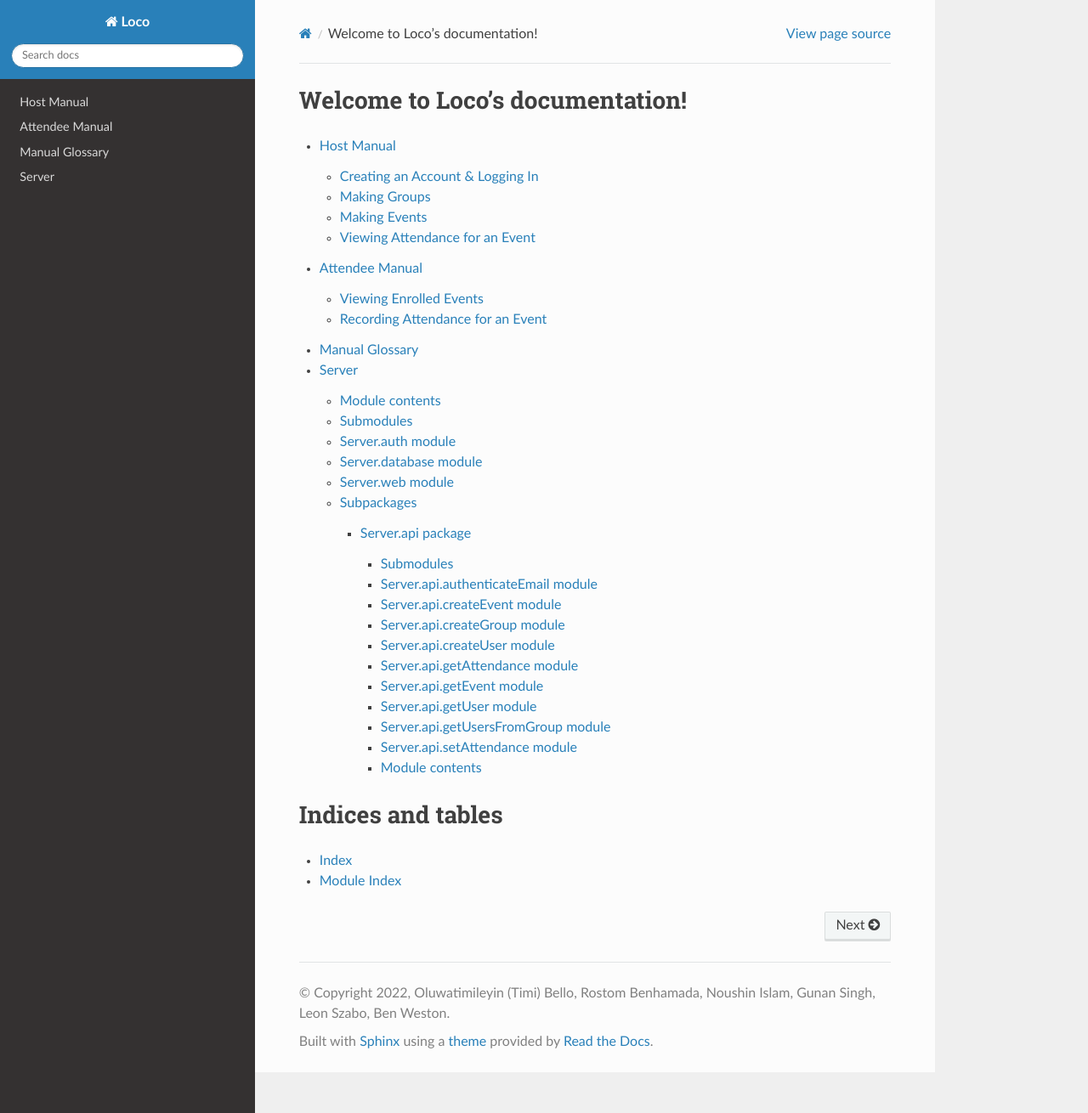
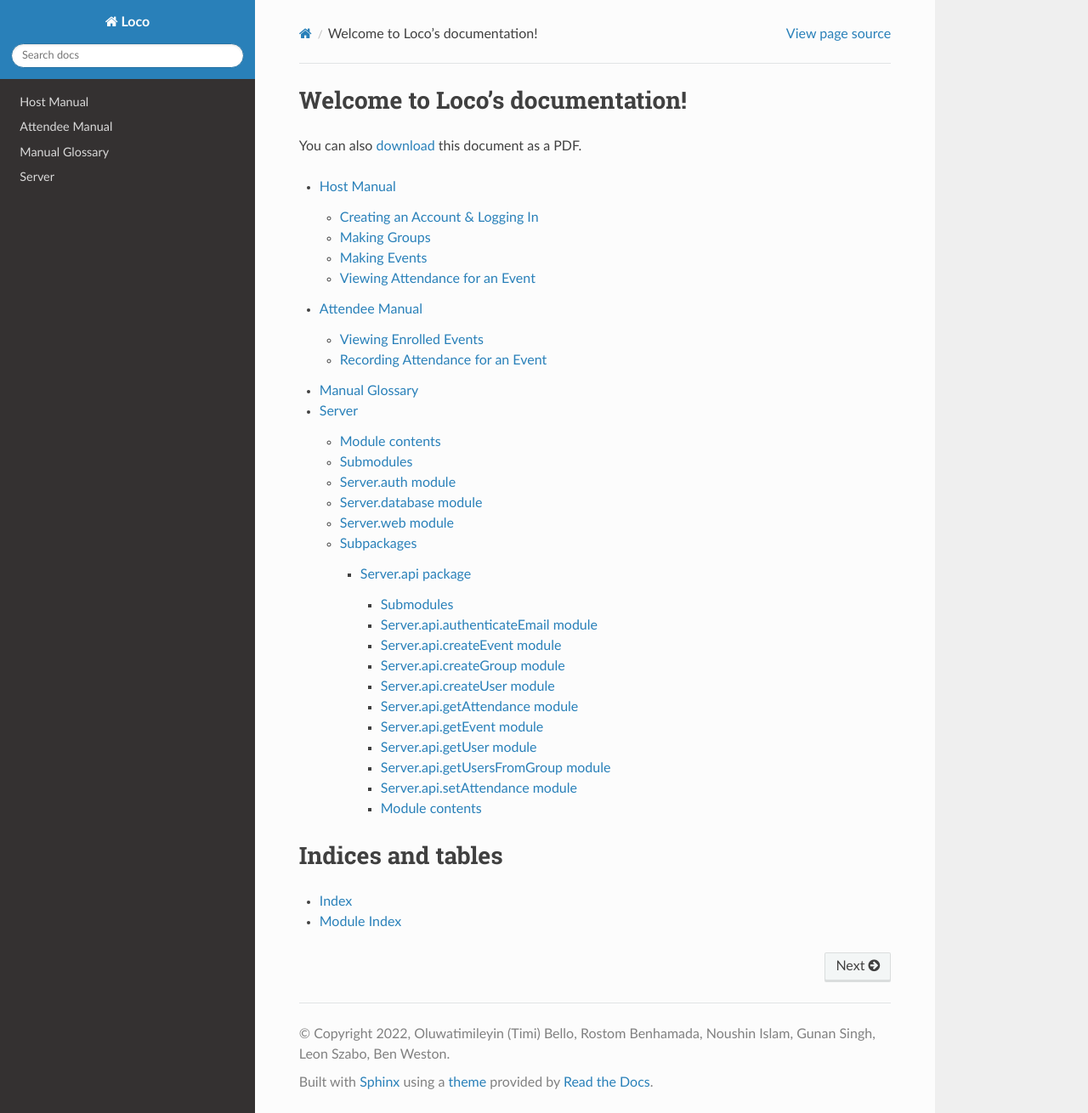
Before and after one commit to bweston6/loco, a Sphinx documentation site: the page built from docs/index.rst, in a window 1280 px wide and 1310 px high. Shown: the whole window at 85% size. Built offline with Sphinx 7.4.7 and the Read the Docs theme 2.0.0, drawn with Linux system fonts in a browser that asks for light colours.

Commit message:
Adding download link.

```diff
--- a/docs/index.rst
+++ b/docs/index.rst
@@ -5,6 +5,10 @@
 
 Welcome to Loco's documentation!
 ================================
+
+.. only:: html
+
+   You can also `download <https://loco.bweston.uk/downloads/loco.pdf>`_ this document as a PDF.
 
 .. toctree::
    :maxdepth: 4
```
